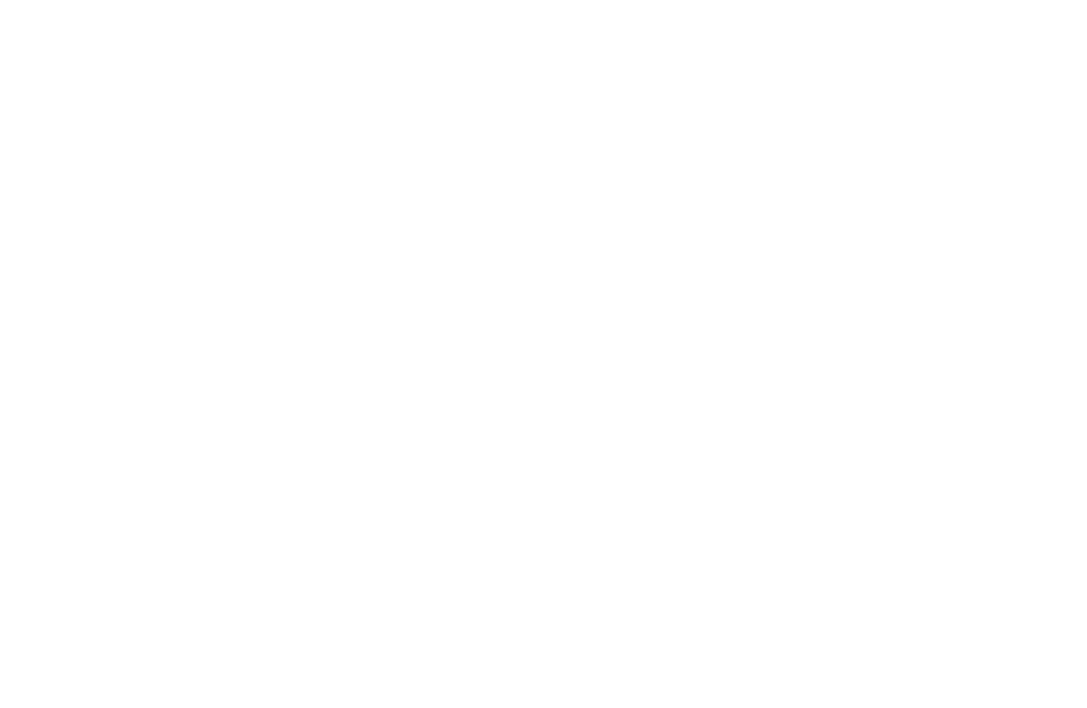
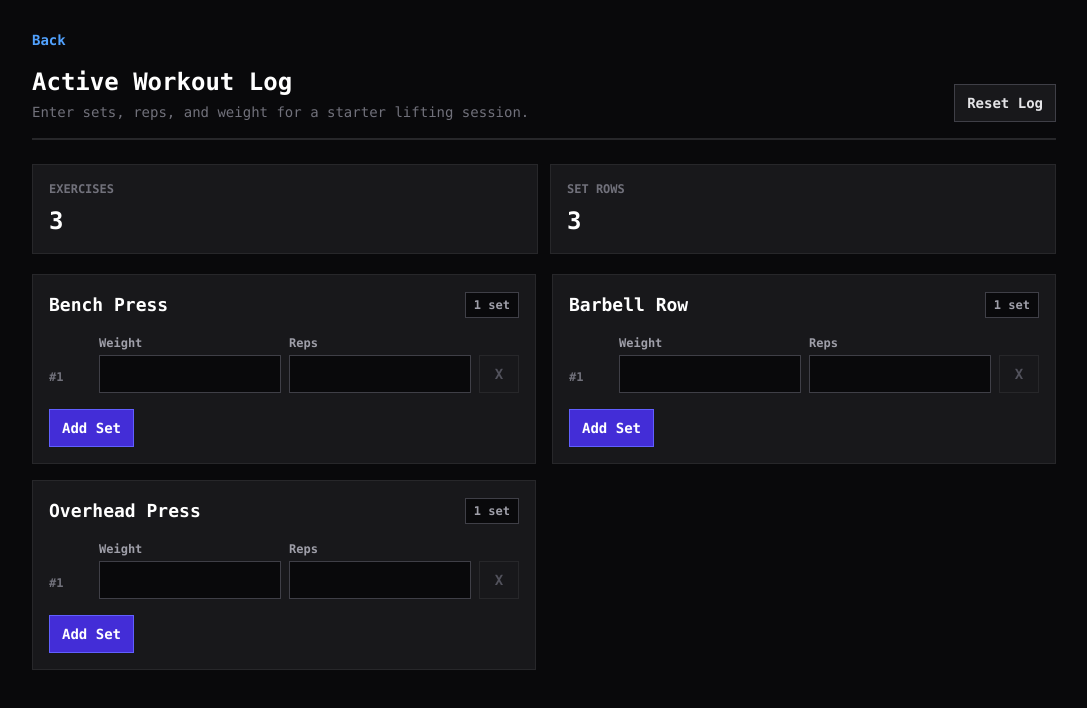
Before and after one commit to Pitnon/lifting-app, a React (Vite) app: page /workout in a window 1280 px wide. Before the commit this address had no page. Shown: the top 708 px of the page, without its empty margins (96-1183 px from the left). Built offline with nearby package versions, Linux system fonts and the light colour scheme; the HTML template or start-up script is replaced by a standard one.

Commit message:
add July 13 workout logger and Tailwind cleanup

```diff
--- a/src/App.jsx
+++ b/src/App.jsx
@@ -1,43 +1,44 @@
 import SplitBuilder from "./features/splits/SplitBuilder";
-import {Routes, Route, Link} from "react-router-dom";
+import WorkoutLogger from "./features/workouts/WorkoutLogger";
+import { Routes, Route, Link } from "react-router-dom";
 
 //Temporary Function
 function Choice() {
   return (
-    <div>
-      I have it set up this way temporarily so that before we merge we can work on our own parts of the project.
+    <main className="min-h-screen bg-zinc-950 px-4 py-8 font-mono text-zinc-100">
+      <div className="mx-auto max-w-3xl">
+        <p className="mb-5 max-w-2xl text-sm leading-6 text-zinc-400">
+          I have it set up this way temporarily so that before we merge we can
+          work on our own parts of the project.
+        </p>
 
-      <hr/>
-
-      <Link to ="/split" className = "links">
+        <div className="flex flex-wrap gap-3 border-t border-zinc-800 pt-5">
+          <Link
+            to="/split"
+            className="border border-blue-500 bg-blue-700 px-4 py-2 text-sm font-semibold text-white hover:bg-blue-600"
+          >
             Split Builder
           </Link>
 
-      <br/>
-
-      <Link to="/workout" className = "links">
+          <Link
+            to="/workout"
+            className="border border-emerald-500 bg-emerald-700 px-4 py-2 text-sm font-semibold text-white hover:bg-emerald-600"
+          >
             Workouts
           </Link>
-
         </div>
+      </div>
+    </main>
   );
 }
 
 function App() {
   return (
-    <>
-      <div>
-
-
-        {/* You Will have to add your own route to whatever you call your file. */}
     <Routes>
-          <Route path = "/" element = {<Choice/>}/>
-          <Route path="/split" element={<SplitBuilder/>}/>
-
+      <Route path="/" element={<Choice />} />
+      <Route path="/split" element={<SplitBuilder />} />
+      <Route path="/workout" element={<WorkoutLogger />} />
     </Routes>
-
-      </div>
-    </>
   );
 }
 
--- /dev/null
+++ b/src/features/workouts/WorkoutLogger.jsx
@@ -0,0 +1,248 @@
+import { useState } from "react";
+import { Link } from "react-router-dom";
+
+const STARTER_EXERCISES = [
+  { id: "bench-press", name: "Bench Press" },
+  { id: "barbell-row", name: "Barbell Row" },
+  { id: "overhead-press", name: "Overhead Press" },
+];
+
+function createSet() {
+  return {
+    id: `set-${Date.now()}-${Math.random().toString(36).slice(2)}`,
+    weight: "",
+    reps: "",
+  };
+}
+
+function createStarterLog() {
+  return STARTER_EXERCISES.map((exercise) => ({
+    ...exercise,
+    sets: [createSet()],
+  }));
+}
+
+function SetRow({ exerciseId, index, set, canRemove, onChange, onRemove }) {
+  function handleWeightChange(event) {
+    onChange(exerciseId, set.id, "weight", event.target.value);
+  }
+
+  function handleRepsChange(event) {
+    onChange(exerciseId, set.id, "reps", event.target.value);
+  }
+
+  function handleRemove() {
+    onRemove(exerciseId, set.id);
+  }
+
+  return (
+    <div className="grid grid-cols-[32px_minmax(0,1fr)_minmax(0,1fr)_34px] items-end gap-1.5 sm:grid-cols-[42px_minmax(0,1fr)_minmax(0,1fr)_40px] sm:gap-2">
+      <div className="pb-2 text-xs font-semibold text-zinc-500">
+        #{index + 1}
+      </div>
+
+      <label className="grid min-w-0 gap-1 text-xs font-semibold text-zinc-400">
+        Weight
+        <input
+          type="number"
+          min="0"
+          inputMode="decimal"
+          value={set.weight}
+          onChange={handleWeightChange}
+          className="min-w-0 border border-zinc-700 bg-zinc-950 px-3 py-2 text-sm text-white outline-none focus:border-blue-500"
+        />
+      </label>
+
+      <label className="grid min-w-0 gap-1 text-xs font-semibold text-zinc-400">
+        Reps
+        <input
+          type="number"
+          min="0"
+          inputMode="numeric"
+          value={set.reps}
+          onChange={handleRepsChange}
+          className="min-w-0 border border-zinc-700 bg-zinc-950 px-3 py-2 text-sm text-white outline-none focus:border-blue-500"
+        />
+      </label>
+
+      <button
+        type="button"
+        onClick={handleRemove}
+        disabled={!canRemove}
+        aria-label={`Remove set ${index + 1}`}
+        title="Remove set"
+        className="h-[38px] min-w-0 border border-red-500/60 bg-red-900/40 text-sm font-bold text-red-200 enabled:hover:bg-red-800/70 disabled:cursor-not-allowed disabled:border-zinc-800 disabled:bg-zinc-900 disabled:text-zinc-600"
+      >
+        X
+      </button>
+    </div>
+  );
+}
+
+function ExerciseLogCard({ exercise, onAddSet, onRemoveSet, onSetChange }) {
+  function handleAddSet() {
+    onAddSet(exercise.id);
+  }
+
+  return (
+    <article className="border border-zinc-800 bg-zinc-900 p-4">
+      <div className="mb-4 flex items-center justify-between gap-3">
+        <h2 className="text-lg font-bold text-white">{exercise.name}</h2>
+        <span className="border border-zinc-700 bg-zinc-950 px-2 py-1 text-xs font-semibold text-zinc-400">
+          {exercise.sets.length} {exercise.sets.length === 1 ? "set" : "sets"}
+        </span>
+      </div>
+
+      <div className="grid gap-3">
+        {exercise.sets.map((set, index) => (
+          <SetRow
+            key={set.id}
+            exerciseId={exercise.id}
+            index={index}
+            set={set}
+            canRemove={exercise.sets.length > 1}
+            onChange={onSetChange}
+            onRemove={onRemoveSet}
+          />
+        ))}
+      </div>
+
+      <button
+        type="button"
+        onClick={handleAddSet}
+        className="mt-4 border border-indigo-500 bg-indigo-700 px-3 py-2 text-sm font-semibold text-white hover:bg-indigo-600"
+      >
+        Add Set
+      </button>
+    </article>
+  );
+}
+
+export default function WorkoutLogger() {
+  const [exercises, setExercises] = useState(createStarterLog);
+
+  function addSet(exerciseId) {
+    setExercises((currentExercises) =>
+      currentExercises.map((exercise) => {
+        if (exercise.id !== exerciseId) {
+          return exercise;
+        }
+
+        return {
+          ...exercise,
+          sets: [...exercise.sets, createSet()],
+        };
+      }),
+    );
+  }
+
+  function removeSet(exerciseId, setId) {
+    setExercises((currentExercises) =>
+      currentExercises.map((exercise) => {
+        if (exercise.id !== exerciseId || exercise.sets.length === 1) {
+          return exercise;
+        }
+
+        return {
+          ...exercise,
+          sets: exercise.sets.filter((set) => set.id !== setId),
+        };
+      }),
+    );
+  }
+
+  function updateSet(exerciseId, setId, field, value) {
+    setExercises((currentExercises) =>
+      currentExercises.map((exercise) => {
+        if (exercise.id !== exerciseId) {
+          return exercise;
+        }
+
+        return {
+          ...exercise,
+          sets: exercise.sets.map((set) => {
+            if (set.id !== setId) {
+              return set;
+            }
+
+            return {
+              ...set,
+              [field]: value,
+            };
+          }),
+        };
+      }),
+    );
+  }
+
+  function resetLog() {
+    setExercises(createStarterLog());
+  }
+
+  const totalSets = exercises.reduce(
+    (total, exercise) => total + exercise.sets.length,
+    0,
+  );
+
+  return (
+    <main className="min-h-screen bg-zinc-950 px-4 py-7 font-mono text-zinc-100 sm:px-6">
+      <div className="mx-auto max-w-5xl">
+        <header className="mb-6 border-b-2 border-zinc-800 pb-4">
+          <Link
+            to="/"
+            className="mb-4 inline-block text-sm font-semibold text-blue-400 hover:text-blue-300"
+          >
+            Back
+          </Link>
+          <div className="flex flex-wrap items-end justify-between gap-4">
+            <div>
+              <h1 className="text-2xl font-bold text-white">
+                Active Workout Log
+              </h1>
+              <p className="mt-1 text-sm text-zinc-500">
+                Enter sets, reps, and weight for a starter lifting session.
+              </p>
+            </div>
+
+            <button
+              type="button"
+              onClick={resetLog}
+              className="border border-zinc-700 bg-zinc-900 px-3 py-2 text-sm font-semibold text-zinc-200 hover:bg-zinc-800"
+            >
+              Reset Log
+            </button>
+          </div>
+        </header>
+
+        <section className="mb-5 grid gap-3 sm:grid-cols-2">
+          <div className="border border-zinc-800 bg-zinc-900 p-4">
+            <p className="text-xs font-semibold uppercase text-zinc-500">
+              Exercises
+            </p>
+            <p className="mt-2 text-2xl font-bold text-white">
+              {exercises.length}
+            </p>
+          </div>
+          <div className="border border-zinc-800 bg-zinc-900 p-4">
+            <p className="text-xs font-semibold uppercase text-zinc-500">
+              Set Rows
+            </p>
+            <p className="mt-2 text-2xl font-bold text-white">{totalSets}</p>
+          </div>
+        </section>
+
+        <section className="grid gap-4 lg:grid-cols-2">
+          {exercises.map((exercise) => (
+            <ExerciseLogCard
+              key={exercise.id}
+              exercise={exercise}
+              onAddSet={addSet}
+              onRemoveSet={removeSet}
+              onSetChange={updateSet}
+            />
+          ))}
+        </section>
+      </div>
+    </main>
+  );
+}
--- a/src/index.css
+++ b/src/index.css
@@ -11,8 +11,3 @@
   margin: 0;
   min-width: 320px;
 }
-
-.links {
-  cursor: pointer;
-  font-size:24px;
-}
```
Also changed, not shown: src/features/splits/SplitBuilder.jsx (+23 -23 lines), 1 other file (tests, documents, lock files or other folders). Lines whose indentation alone changed are shown as unchanged.
